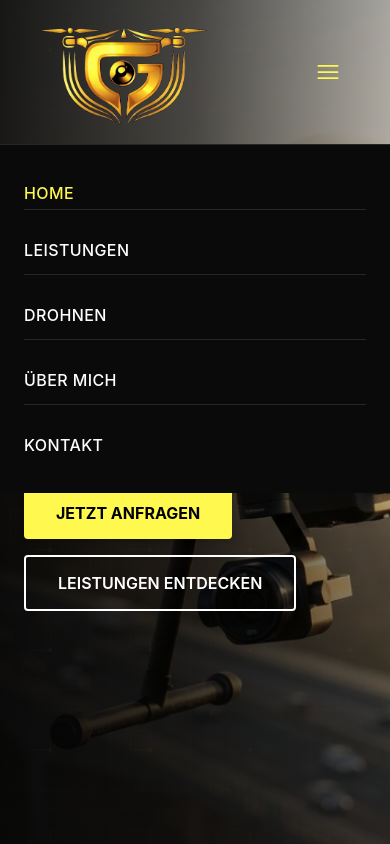
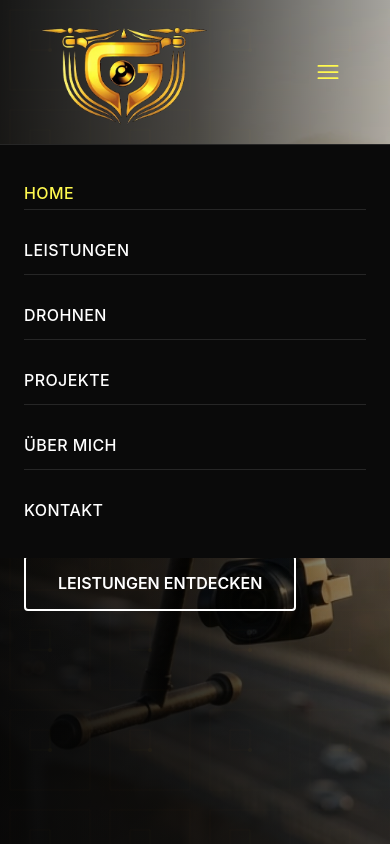
Before and after one commit to Korbe/dronenservice-gilgenreiner, a Vue app: page / in a window 390 px wide. Both pictures are taken after a click on the button 328 px from the left and 72 px from the top of the page. Shown: the top 844 px of the page. Built offline with nearby package versions, Linux system fonts and the light colour scheme.

Commit message:
added projects to mobile navbar

```diff
--- a/src/components/layout/Navbar.vue
+++ b/src/components/layout/Navbar.vue
@@ -73,6 +73,11 @@
 						DROHNEN
 					</RouterLink>
 
+					<RouterLink @click="mobileOpen = false" to="/projects" :class="isActive('/projects')"
+						class="py-3 border-b border-neutral-800">
+						PROJEKTE
+					</RouterLink>
+
 					<RouterLink @click="mobileOpen = false" to="/about" :class="isActive('/about')"
 						class="py-3 border-b border-neutral-800">
 						ÜBER MICH
```
